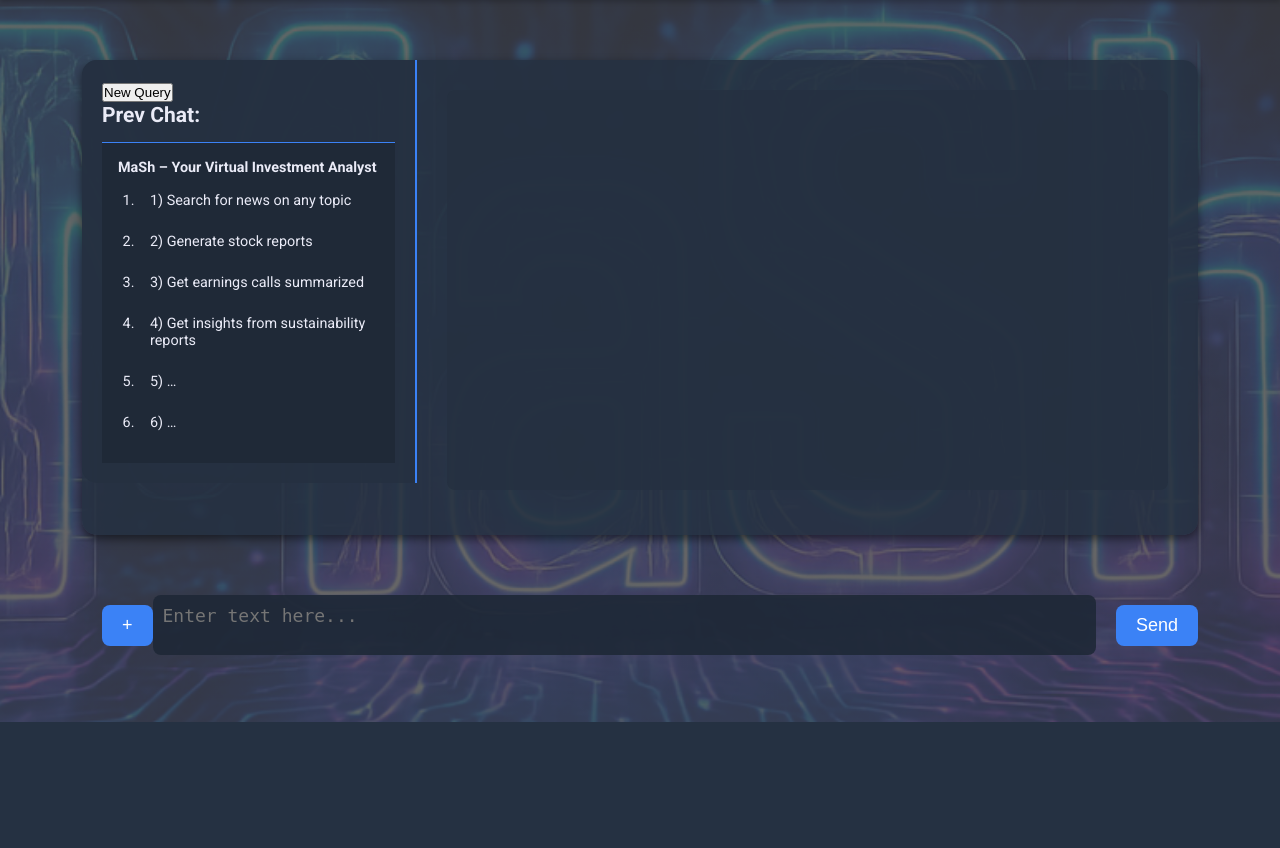
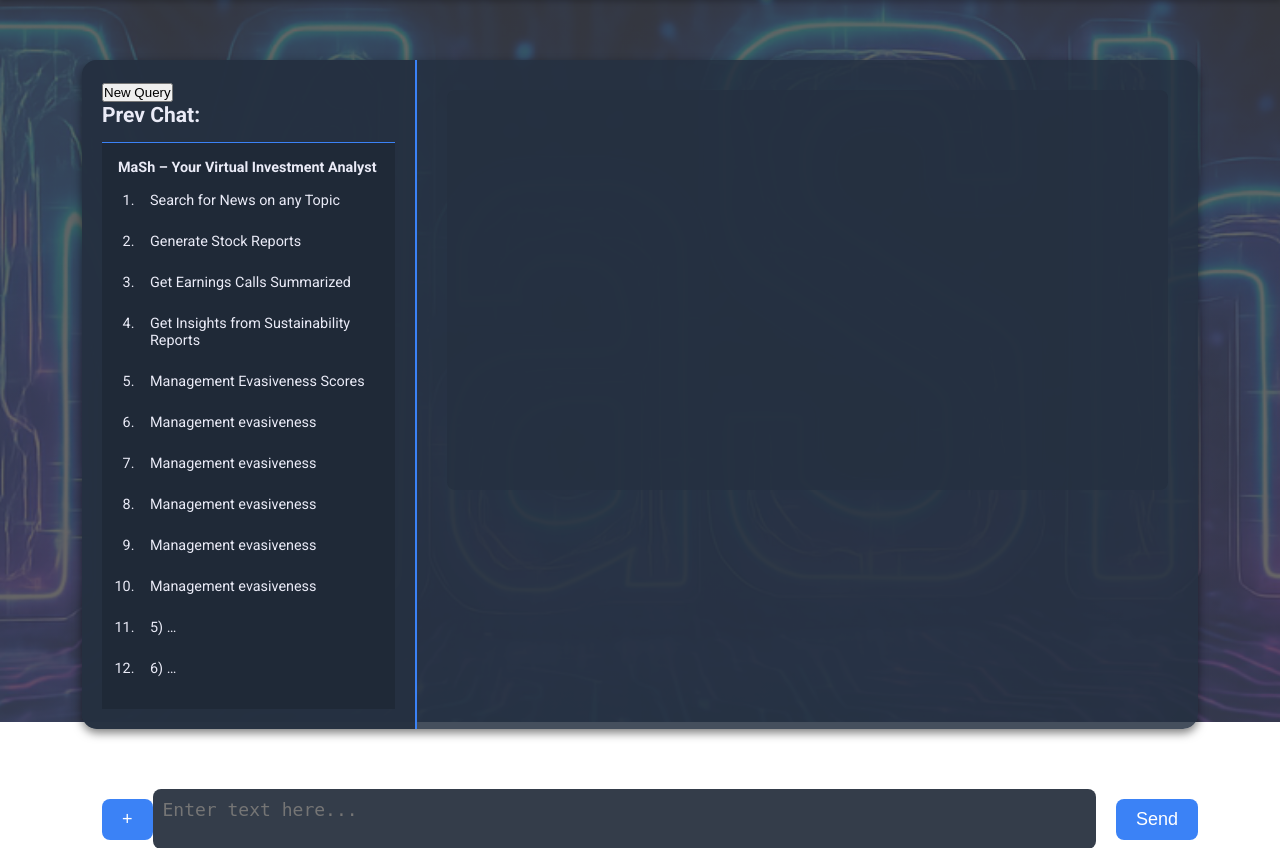
Before and after one commit to AGS1979/mash_analytics, a Flask app: page /chat in a window 1280 px wide. Shown: the part 78-926 px from the top of the page. Before the commit the page ends 800 px from the top, so only its background shows below. Run offline with Flask 3, Linux system fonts and the light colour scheme; the visitor is signed in with stand-in values (Sample User, id 1); data that the repository does not hold is empty.

Commit message:
changes to modules

```diff
--- a/templates/index.html
+++ b/templates/index.html
@@ -33,16 +33,34 @@
             <h4>MaSh – Your Virtual Investment Analyst</h4>
             <ol class="static-info">
               <li data-tooltip="Type ‘Latest news on <topic>’ and hit Send.">
-                1) Search for news on any topic
+                Search for News on any Topic
               </li>
               <li data-tooltip="Type ‘Stock report on Tesla’ or ‘Generate company report on Albemarle’ and hit Send.">
-                2) Generate stock reports
+                Generate Stock Reports
               </li>
               <li data-tooltip="Type ‘Summarize earnings call for AAPL Q1 2025’ and hit Send.">
-                3) Get earnings calls summarized
+                Get Earnings Calls Summarized
               </li>
               <li data-tooltip="Upload a sustainability‐report PDF, choose ESG, then click Send.">
-                4) Get insights from sustainability reports
+                Get Insights from Sustainability Reports
+              </li>
+              <li data-tooltip="Just ask the agent how evasive a company was for a particular quarter. Ideal to use full company name and period as 'Qx 20xx'">
+                Management Evasiveness Scores
+              </li>
+              <li data-tooltip="Evaluate how direct management responses have been.">
+                Management evasiveness
+              </li>
+              <li data-tooltip="Generate equity performances .">
+                Management evasiveness
+              </li>
+              <li data-tooltip="Evaluate how direct management responses have been.">
+                Management evasiveness
+              </li>
+              <li data-tooltip="Evaluate how direct management responses have been.">
+                Management evasiveness
+              </li>
+              <li data-tooltip="Evaluate how direct management responses have been.">
+                Management evasiveness
               </li>
               <li data-tooltip="(Add more instructions here…)">5) …</li>
               <li data-tooltip="(Add more instructions here…)">6) …</li>
```
